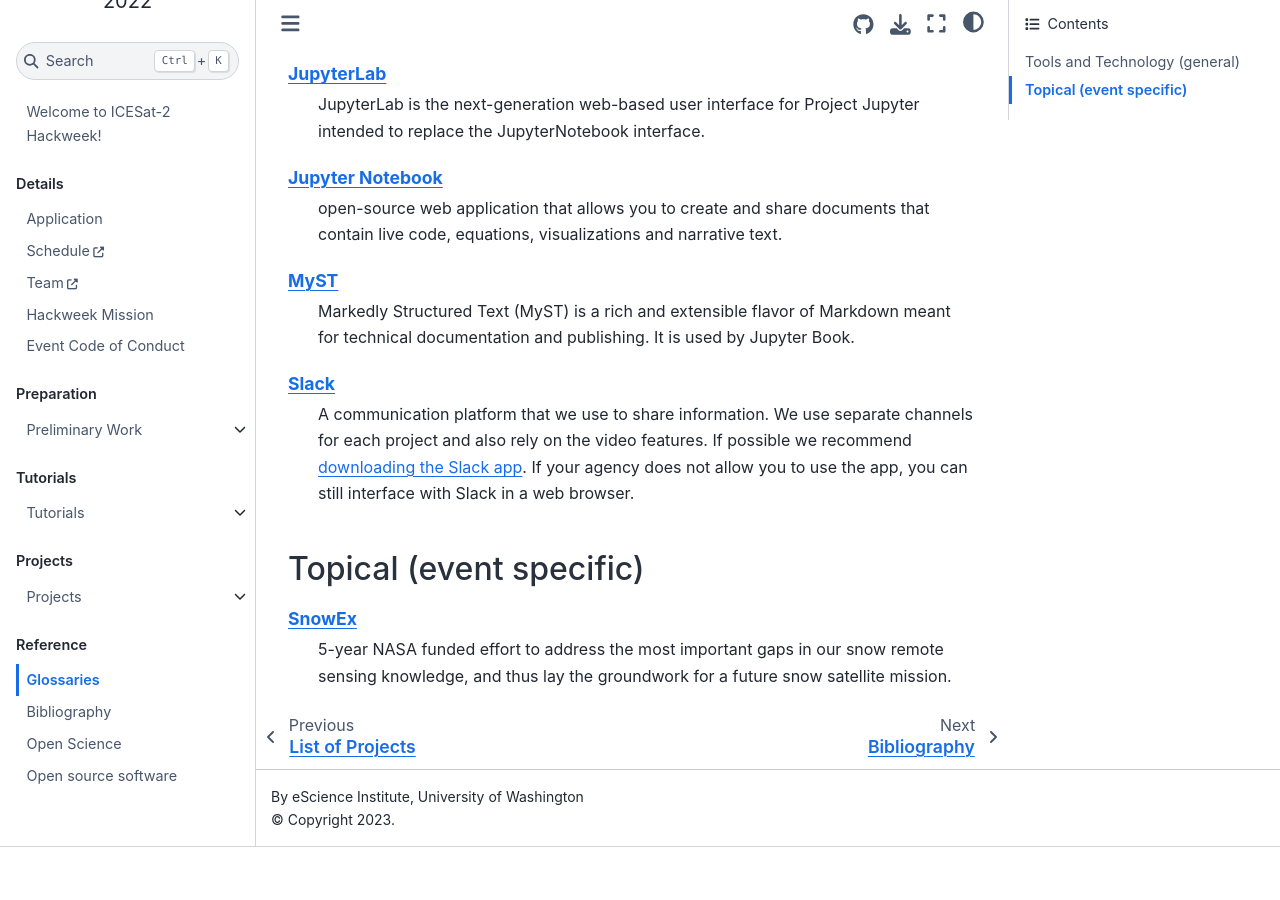
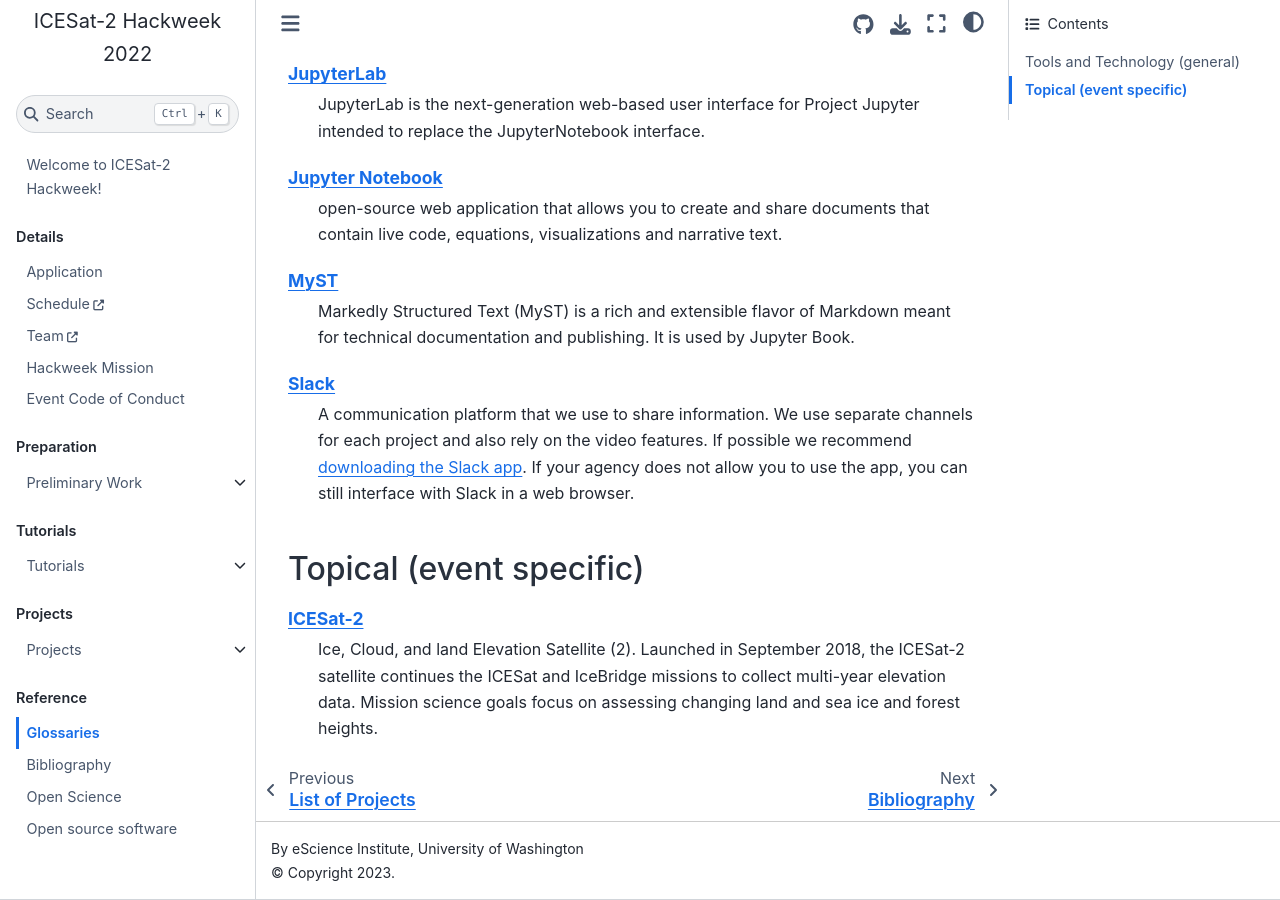
Before and after one commit to ICESAT-2HackWeek/website2022, a Jupyter Book: the page built from book/reference/glossary.md, in a window 1280 px wide and 900 px high, scrolled down 1320 px. Built offline with Jupyter Book 1.0.4 settings and Sphinx 7.4.7 and the Sphinx Book theme 1.1.4, drawn with Linux system fonts in a browser that asks for light colours; before the commit the page ends 2167 px from its top, so only the background shows below that.

Commit message:
add ICESat-2 to glossary (and remove SnowEx)

````diff
--- a/book/reference/glossary.md
+++ b/book/reference/glossary.md
@@ -72,9 +72,10 @@
 
 ## Topical (event specific)
 ```{glossary}
-[SnowEx](https://snow.nasa.gov/campaigns/snowex)
-  5-year NASA funded effort to address the most important gaps in our snow
-  remote sensing knowledge, and thus lay the groundwork for a future snow
-  satellite mission.
+[ICESat-2](https://icesat-2.gsfc.nasa.gov/x)
+  Ice, Cloud, and land Elevation Satellite (2).
+  Launched in September 2018, the ICESat-2 satellite continues the ICESat and IceBridge missions to
+  collect multi-year elevation data.
+  Mission science goals focus on assessing changing land and sea ice and forest heights.
 
   ```
````
